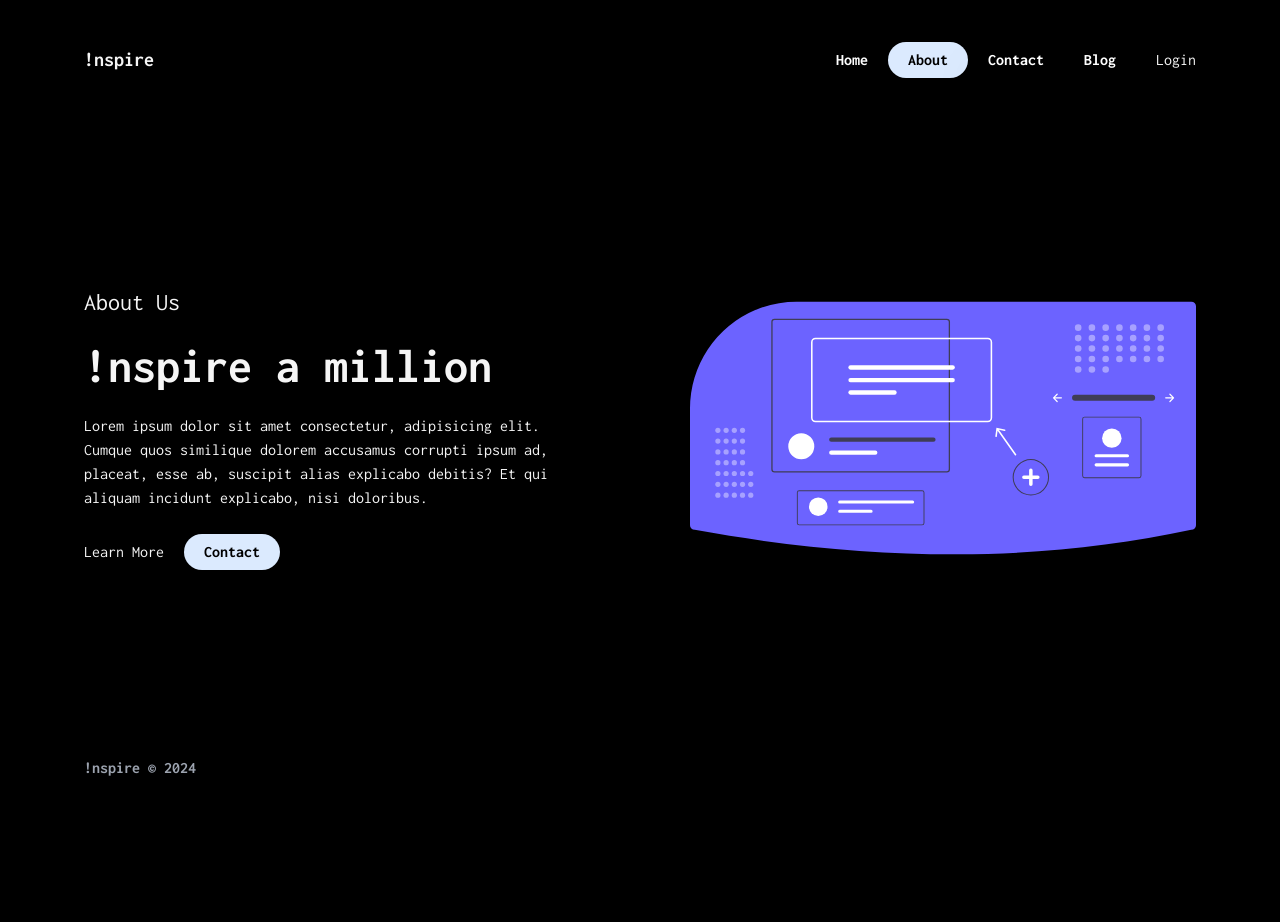
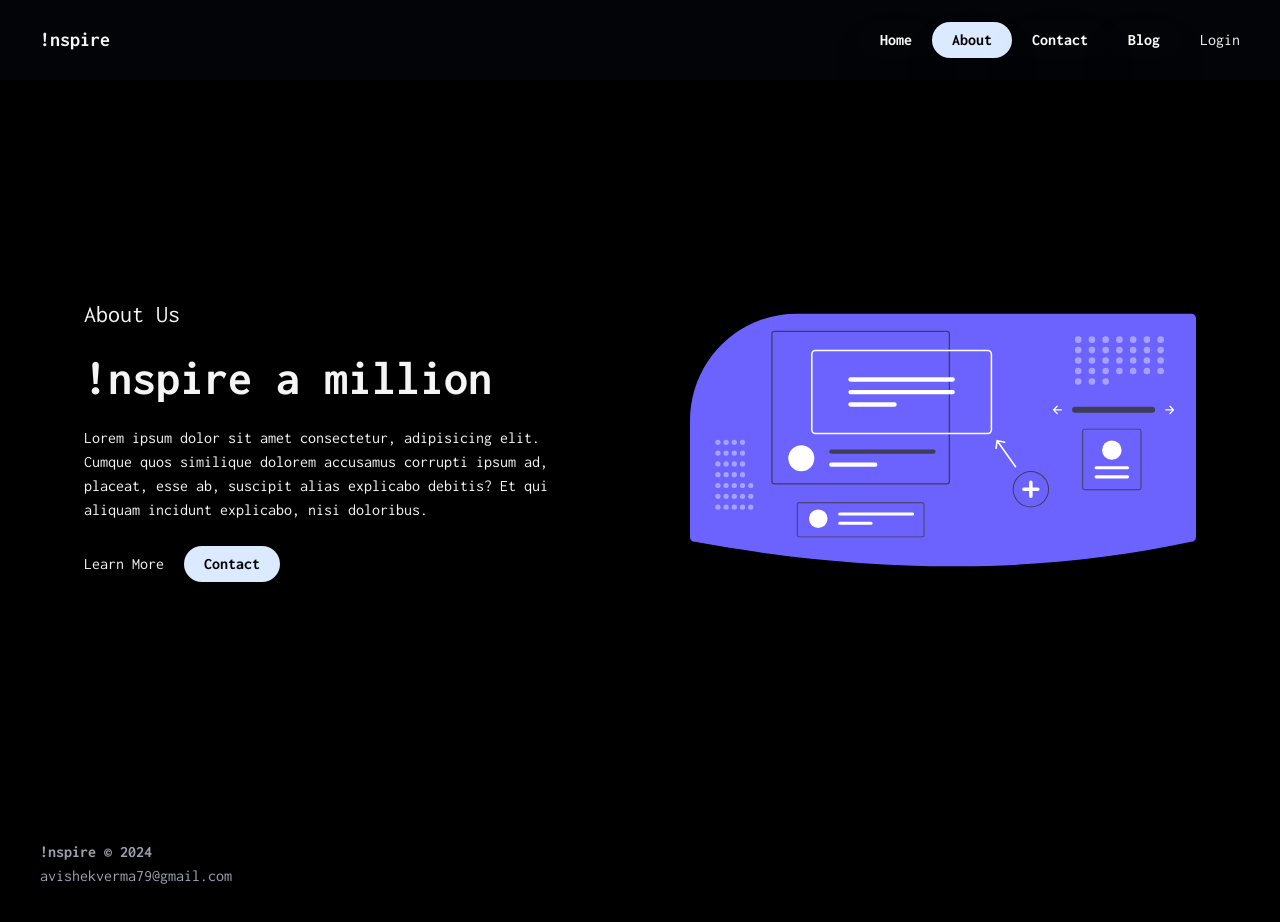
Before and after one commit to Imperial79/inspire-web, a Next.js app: page /about in a window 1280 px wide. Shown: the top 922 px of the page. Before the commit the page ends 800 px from the top, so only its background shows below. Built offline with nearby package versions, Linux system fonts and the light colour scheme.

Commit message:
UI fixed

```diff
--- a/src/app/blog/[slug]/page.tsx
+++ b/src/app/blog/[slug]/page.tsx
@@ -33,9 +33,16 @@ const SinglePostPage = async ({ params }: { params: any }) => {
 
   return (
     <div>
-      <div className="flex gap-[60px]">
-        <div className="relative h-[500px] flex-1">
-          <Image src={postRes.photo.url} alt="" objectFit="contain" fill />
+      <div className="flex items-start gap-[60px]">
+        <div className="relative flex-1">
+          <Image
+            src={postRes.photo.url}
+            alt=""
+            objectFit="contain"
+            height={1000}
+            width={1000}
+            className="rounded-lg"
+          />
         </div>
         <div className="flex-1 flex-col">
           <MetaData userData={userRes.user} />
--- a/src/app/blog/page.tsx
+++ b/src/app/blog/page.tsx
@@ -5,10 +5,10 @@ async function getData() {
   // to cache data {cache: "force-cache"} (default)
   // to not cache data {cache: "no-store"}
   const res = await fetch(
-    "https://api.slingacademy.com/v1/sample-data/photos?offset=5&limit=20",
-    {
-      cache: "no-store",
-    }
+    "https://api.slingacademy.com/v1/sample-data/photos?offset=5&limit=20"
+    // {
+    //   cache: "no-store",
+    // }
   );
 
   if (!res.ok) {
--- /dev/null
+++ b/src/app/error.tsx
@@ -0,0 +1,9 @@
+"use client";
+
+import React from "react";
+
+const ErrorPage = () => {
+  return <div>Something Went Wrong</div>;
+};
+
+export default ErrorPage;
--- a/src/app/layout.tsx
+++ b/src/app/layout.tsx
@@ -19,11 +19,11 @@ export default function RootLayout({
   return (
     <html lang="en">
       <body className={inconsolata.className}>
-        <div className="max-w-6xl mx-auto px-[20px] py-[20px] min-h-screen flex flex-col justify-between">
-          <Navbar />
-          {children}
-          <Footer />
+        <Navbar />
+        <div className="max-w-6xl mx-auto px-[20px] py-[20px] min-h-screen flex flex-col justify-around">
+          <div className="pt-20 content-center">{children}</div>
         </div>
+        <Footer />
       </body>
     </html>
   );
--- a/src/components/Footer/Footer.tsx
+++ b/src/components/Footer/Footer.tsx
@@ -1,9 +1,14 @@
+import Link from "next/link";
 import React from "react";
 
 const Footer = () => {
+  const mailId: String = "avishekverma79@gmail.com";
   return (
-    <div className="text-gray-400 pt-10">
+    <div className="text-gray-400 p-10">
       <h2 className="font-bold">!nspire &copy; {new Date().getFullYear()}</h2>
+      <Link href={`mailto:${mailId}`} target="_blank">
+        {mailId}
+      </Link>
     </div>
   );
 };
--- a/src/components/Navbar/Navbar.tsx
+++ b/src/components/Navbar/Navbar.tsx
@@ -4,7 +4,7 @@ import Link from "next/link";
 
 const Navbar = () => {
   return (
-    <div className="flex items-center justify-between h-20 mb-10">
+    <div className="flex items-center justify-between h-20 mb-5 bg-gray-900/20 backdrop-blur-xl fixed z-50 w-full mx-auto px-10 left-0 right-0">
       <Link href="/" className="font-bold text-xl">
         !nspire
       </Link>
--- a/src/components/Post Card/PostCard.tsx
+++ b/src/components/Post Card/PostCard.tsx
@@ -6,12 +6,13 @@ const PostCard = ({ data }: { data: any }) => {
   return (
     <div className="flex flex-col gap-5 mb-5 group">
       <div className="flex rounded-xl">
-        <div className="relative h-96 w-96 overflow-hidden object-center bg-blue-950/50 rounded-lg">
+        <div className="relative">
           <Image
-            src={data.url}
+            src={data?.url}
             alt=""
-            fill
-            objectFit="cover"
+            height={400}
+            width={400}
+            objectFit="contain"
             className="rounded-lg"
           />
         </div>
```
